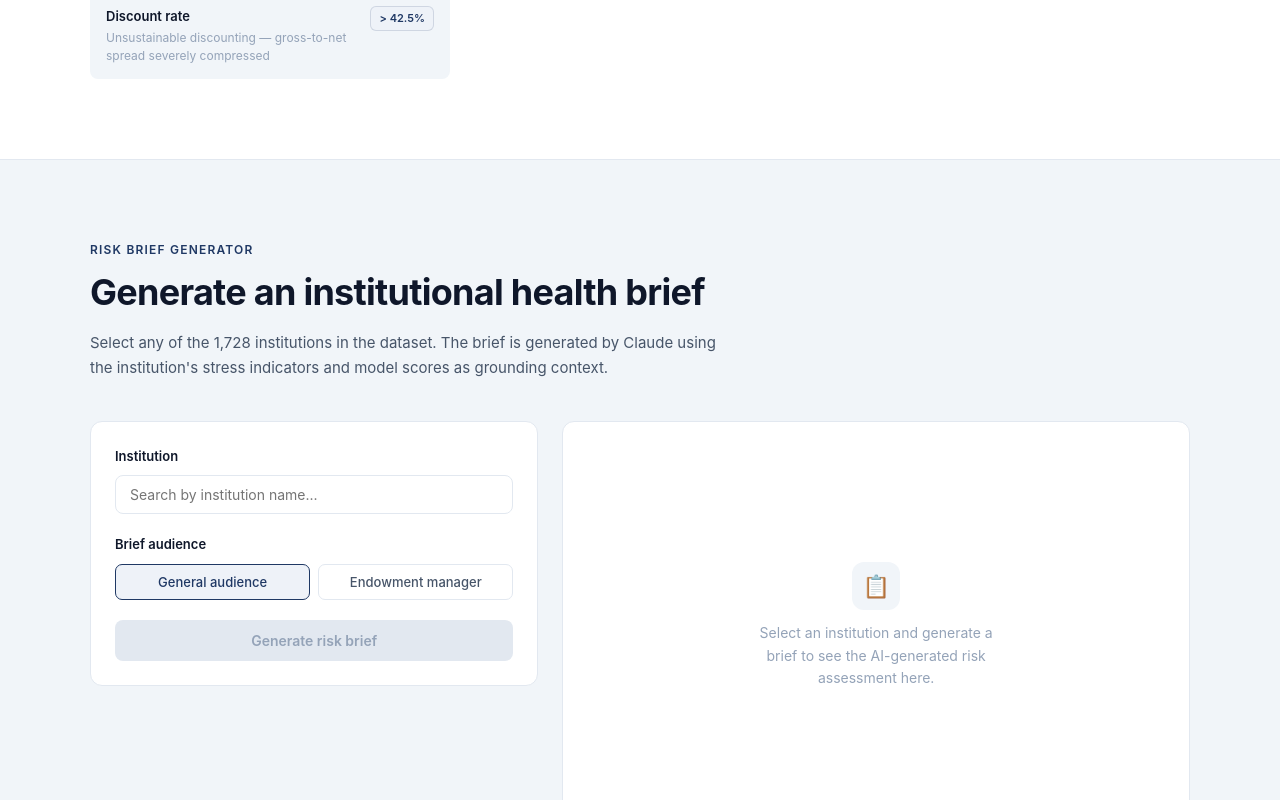
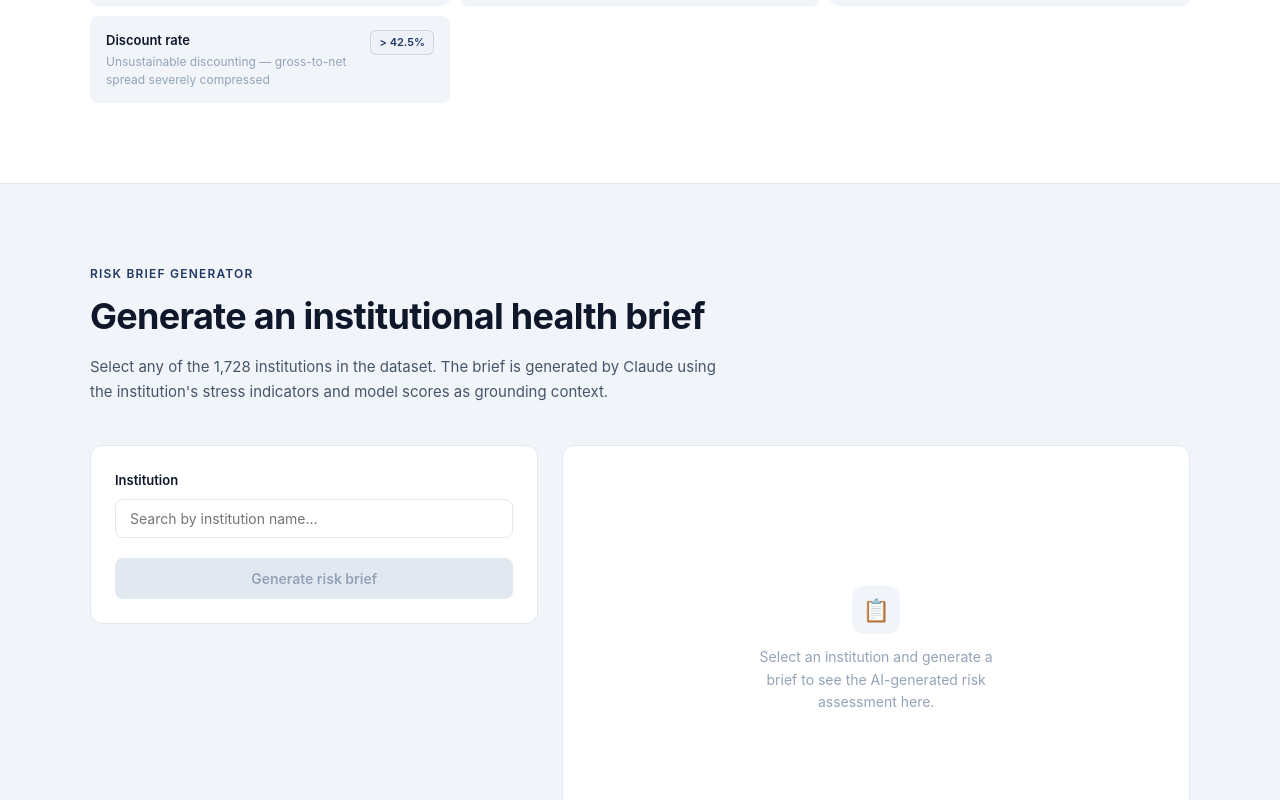
Before and after one commit to ecoulter350/institutional-risk-index, a Next.js app: page / in a window 1280 px wide. Shown: the part 2201-3001 px from the top of the page. Built offline with nearby package versions, Linux system fonts and the light colour scheme.

Commit message:
Add search bar to watchlist

```diff
--- a/components/Generator.js
+++ b/components/Generator.js
@@ -116,7 +116,7 @@ export default function Generator() {
   const [query, setQuery] = useState('')
   const [selected, setSelected] = useState(null)
   const [showDropdown, setShowDropdown] = useState(false)
-  const [audience, setAudience] = useState('general')
+  const audience = 'general'
   const [loading, setLoading] = useState(false)
   const [brief, setBrief] = useState(null)
   const [error, setError] = useState(null)
@@ -379,44 +379,7 @@ export default function Generator() {
               </div>
             )}
 
-            <div style={{ marginBottom: 20 }}>
-              <label style={{
-                display: 'block', fontSize: 13,
-                fontWeight: 600, color: 'var(--text-primary)',
-                marginBottom: 10,
-              }}>
-                Brief audience
-              </label>
-              <div style={{ display: 'flex', gap: 8 }}>
-                {[
-                  { value: 'general', label: 'General audience' },
-                  { value: 'endowment', label: 'Endowment manager' },
-                ].map(opt => (
-                  <button
-                    key={opt.value}
-                    onClick={() => { setAudience(opt.value); setBrief(null) }}
-                    style={{
-                      flex: 1,
-                      padding: '9px 12px',
-                      fontSize: 13,
-                      fontWeight: 500,
-                      borderRadius: 7,
-                      border: audience === opt.value
-                        ? '1.5px solid var(--navy)'
-                        : '1px solid var(--border)',
-                      background: audience === opt.value
-                        ? 'var(--navy-pale)' : 'white',
-                      color: audience === opt.value
-                        ? 'var(--navy)' : 'var(--text-secondary)',
-                      cursor: 'pointer',
-                      transition: 'all 0.15s',
-                    }}
-                  >
-                    {opt.label}
-                  </button>
-                ))}
-              </div>
-            </div>
+
 
             <button
               onClick={handleGenerate}
--- a/components/Methodology.js
+++ b/components/Methodology.js
@@ -31,8 +31,8 @@ const models = [
     number: '05',
     name: 'XGBoost',
     description: 'A gradient-boosted machine learning model trained on 19 features including seven stress indicators and institutional characteristics. Cross-validated AUC of 0.818. All 31 closed schools score Critical (≥50% probability), with mean closed school probability of 83.1% versus 14.9% for live institutions — a 5.6× separation.',
-    metric: 'CV AUC 0.818',
-    metricLabel: 'Best model',
+    metric: '733 institutions flagged',
+    metricLabel: 'Probability ≥ 10% · best performing model',
     highlight: true,
   },
 ]
```
